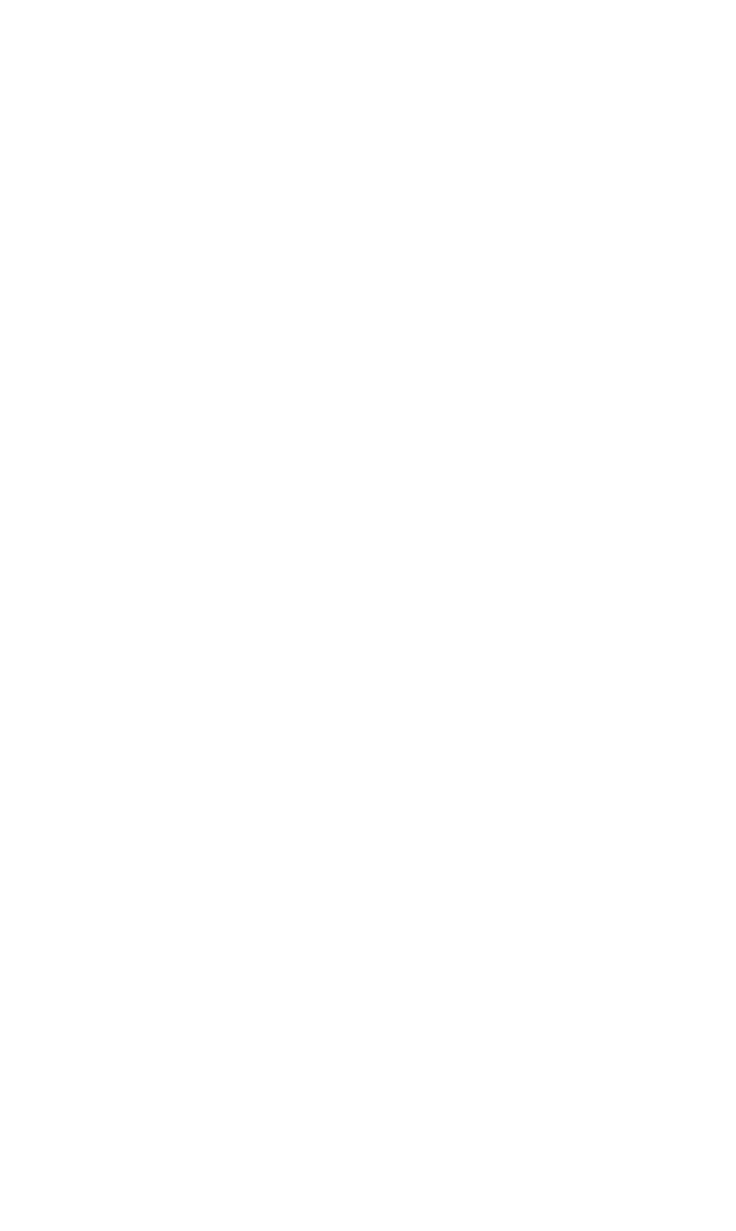
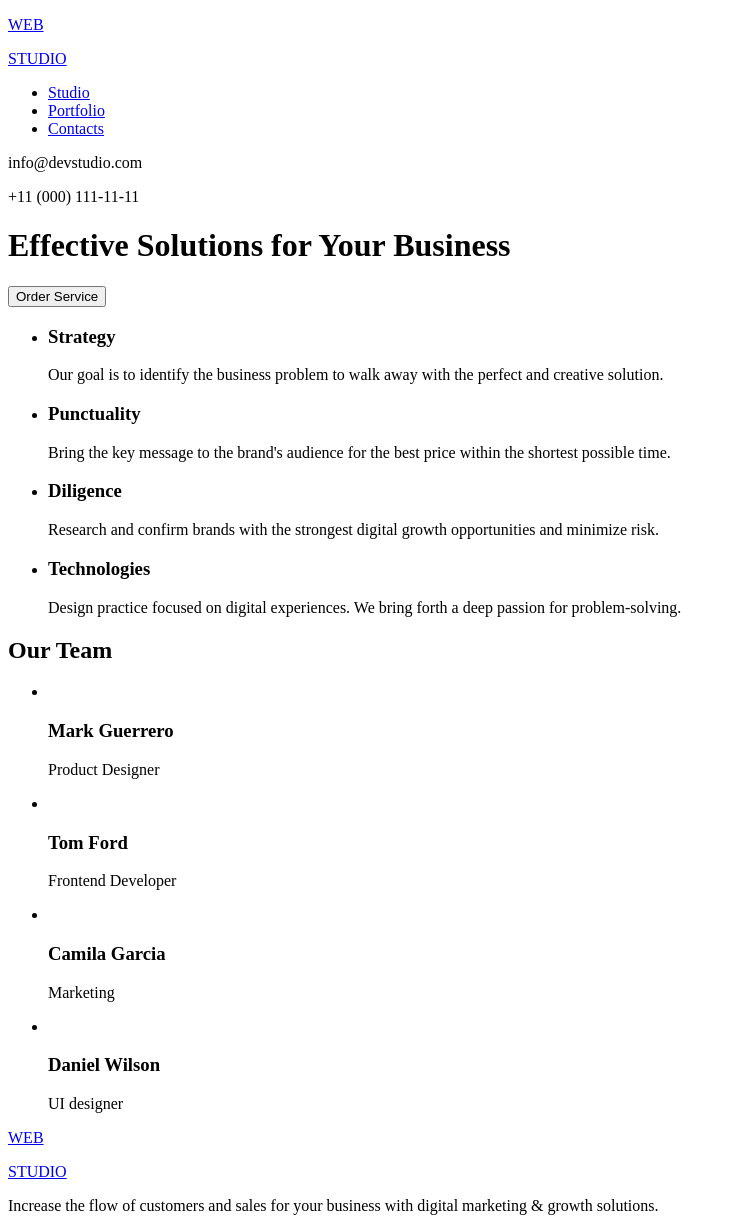
Before and after one commit to hilmisafak/goit-markup-hw-01, a plain HTML site: page index.html in a window 1280 px wide. Shown: the whole page, without its empty margins (0-736 px from the left). Before the commit the page ends 800 px from the top, so only its background shows below. Drawn offline with Linux system fonts and the light colour scheme.

Commit message:
The first basic body has been created in the HTML file. Will continue with the edits tomorrow.

```diff
--- a/index.html
+++ b/index.html
@@ -6,10 +6,103 @@
     <title>Document</title>
   </head>
   <body>
-    <header></header>
+    <header>
+      <a href="/">
+        <p>WEB</p>
+        <p>STUDIO</p>
+      </a>
+      <nav>
+        <ul>
+          <li>
+            <a href="/">Studio</a>
+          </li>
+          <li>
+            <a href="/">Portfolio</a>
+          </li>
+          <li>
+            <a href="/">Contacts</a>
+          </li>
+        </ul>
+      </nav>
+      <p>info@devstudio.com</p>
+      <p>+11 (000) 111-11-11</p>
+    </header>
 
-    <main></main>
+    <main>
+      <h1>Effective Solutions for Your Business</h1>
+      <button type="button">Order Service</button>
 
-    <footer></footer>
+      <section id="1">
+        <ul>
+          <li>
+            <h3>Strategy</h3>
+            <p>
+              Our goal is to identify the business problem to walk away with the
+              perfect and creative solution.
+            </p>
+          </li>
+          <li>
+            <h3>Punctuality</h3>
+            <p>
+              Bring the key message to the brand's audience for the best price
+              within the shortest possible time.
+            </p>
+          </li>
+          <li>
+            <h3>Diligence</h3>
+            <p>
+              Research and confirm brands with the strongest digital growth
+              opportunities and minimize risk.
+            </p>
+          </li>
+          <li>
+            <h3>Technologies</h3>
+            <p>
+              Design practice focused on digital experiences. We bring forth a
+              deep passion for problem-solving.
+            </p>
+          </li>
+        </ul>
+      </section>
+
+      <section id="2">
+        <h2>Our Team</h2>
+        <ul>
+          <li>
+            <img src="" alt="" />
+            <div>
+              <h3>Mark Guerrero</h3>
+              <p>Product Designer</p>
+            </div>
+          </li>
+          <li>
+            <img src="" alt="" />
+            <h3>Tom Ford</h3>
+            <p>Frontend Developer</p>
+          </li>
+          <li>
+            <img src="" alt="" />
+            <h3>Camila Garcia</h3>
+            <p>Marketing</p>
+          </li>
+          <li>
+            <img src="" alt="" />
+            <h3>Daniel Wilson</h3>
+            <p>UI designer</p>
+          </li>
+        </ul>
+      </section>
+    </main>
+
+    <footer>
+      <a href="/">
+        <p>WEB</p>
+        <p>STUDIO</p>
+      </a>
+      <p>
+        Increase the flow of customers and sales for your business with digital
+        marketing & growth solutions.
+      </p>
+    </footer>
   </body>
 </html>
```
